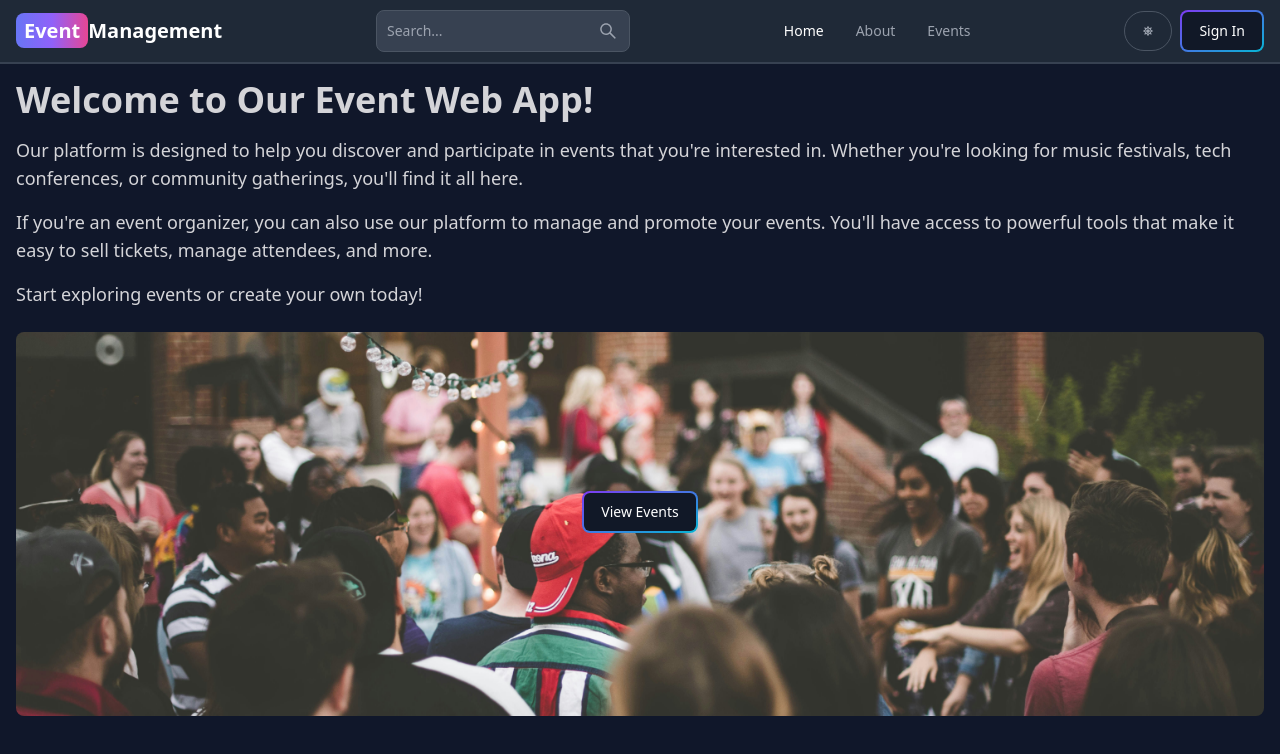
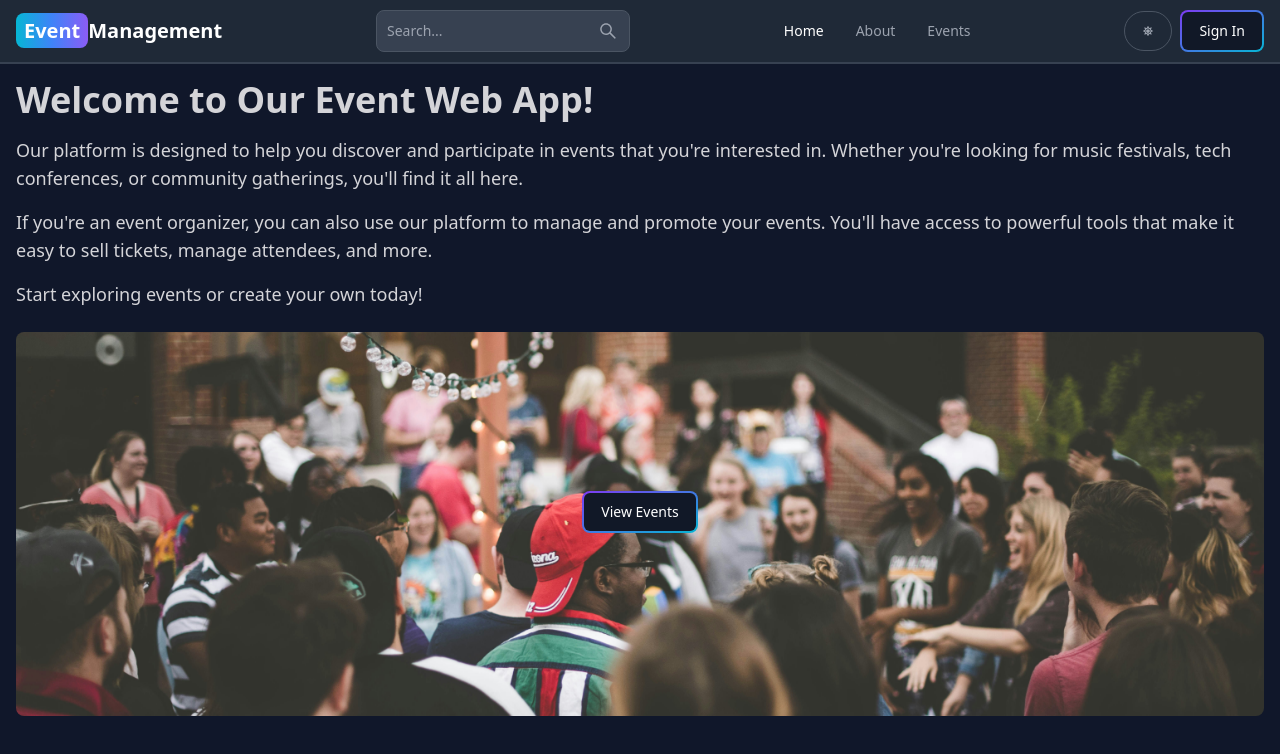
Before and after one commit to shivambhosle276/KAR-AVISHKAAR, a React (Vite) app in the folder client/: page / in a window 1280 px wide. Shown: the top 754 px of the page. Built offline with nearby package versions, Linux system fonts and the light colour scheme; no server answers.

Commit message:
Update Header.jsx

```diff
--- a/client/src/components/Header.jsx
+++ b/client/src/components/Header.jsx
@@ -72,7 +72,7 @@
         to="/"
         className="self-center whitespace-nowrap text-sm sm:text-xl font-semibold dark:text-white"
       >
-        <span className="px-2 py-1 bg-gradient-to-r from-indigo-500 via-purple-500 to-pink-500 rounded-lg text-white">
+        <span className="px-2 py-1 bg-gradient-to-r from-cyan-500 via-blue-500 to-violet-500 rounded-lg text-white">
           Event
         </span>
         Management
```
